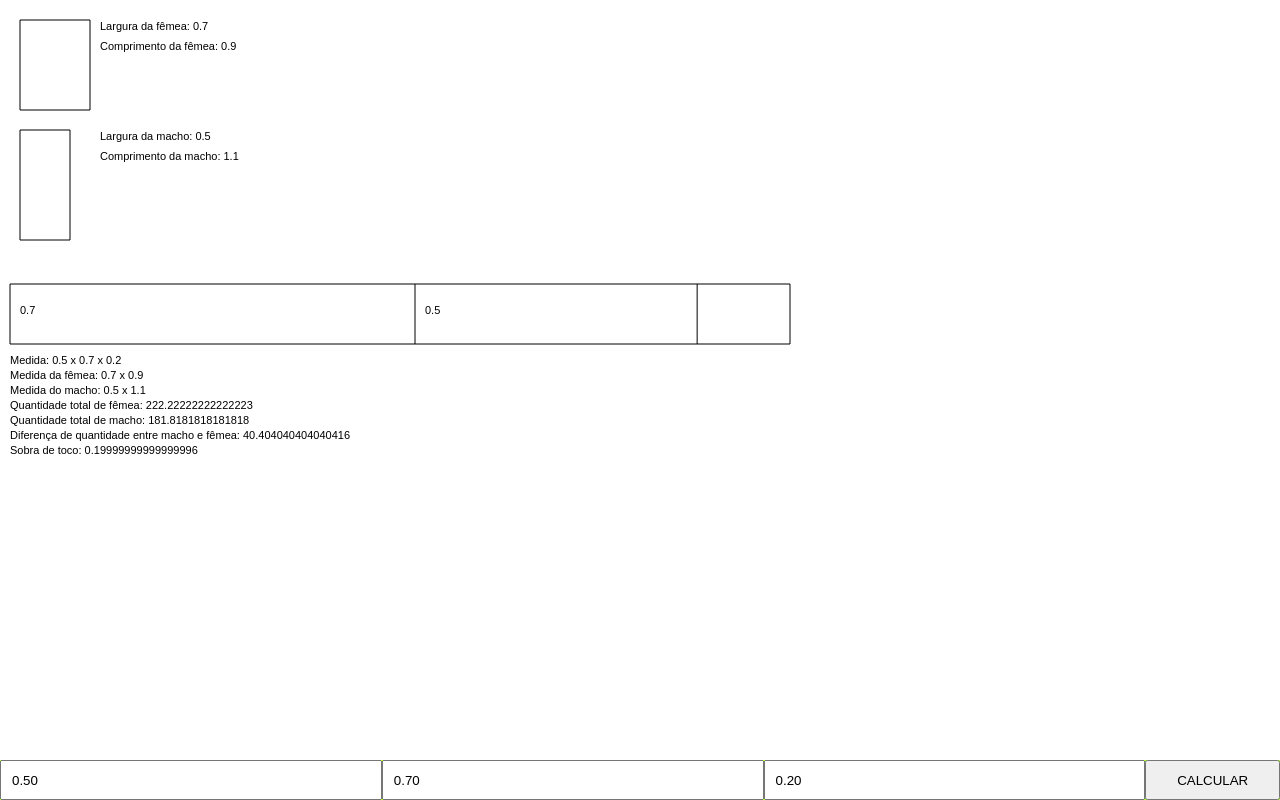
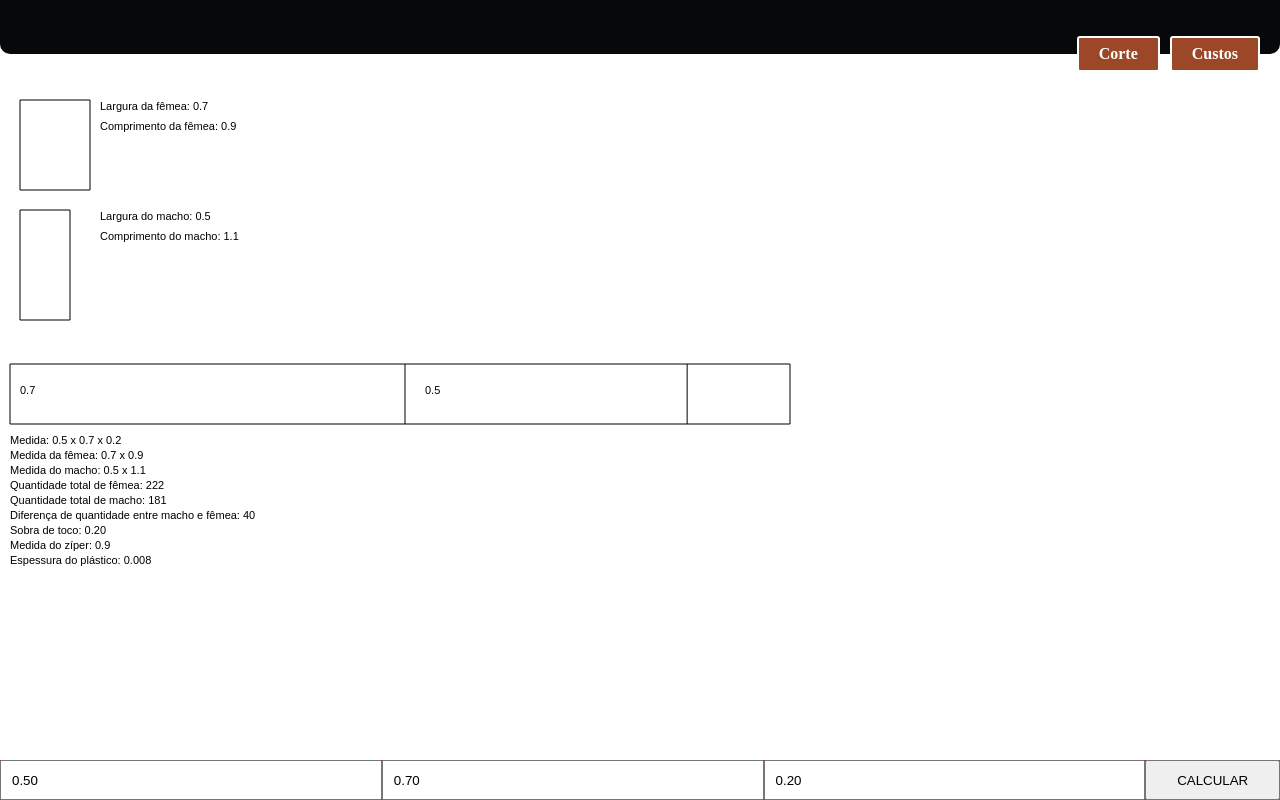
Before and after one commit to evertoncam7/sistema_erp_para_embalagens_2_0, a plain HTML site: page index.html in a window 1280 px wide. Both pictures are taken after a click on the button "CALCULAR". Drawn offline with Linux system fonts and the light colour scheme.

Commit message:
update layout

```diff
--- a/assets/js/script.js
+++ b/assets/js/script.js
@@ -335,8 +335,8 @@ class EmbQuadrada extends Embalagem{
         ctx1.fillText(`Largura da fêmea: ${this._tocos[0]}`, 100, top+10);
         ctx1.fillText(`Comprimento da fêmea: ${this._tocos[2]}`, 100, top+30);
 
-        ctx1.fillText(`Largura da macho: ${this._tocos[1]}`, 100, height+top+30);
-        ctx1.fillText(`Comprimento da macho: ${this._tocos[3]}`, 100, height+top+50);
+        ctx1.fillText(`Largura do macho: ${this._tocos[1]}`, 100, height+top+30);
+        ctx1.fillText(`Comprimento do macho: ${this._tocos[3]}`, 100, height+top+50);
 
         ctx1.stroke();
 
@@ -379,8 +379,9 @@ class EmbQuadrada extends Embalagem{
 
                 ctx2.fillText(`${obj.tocos[index]}`, (index == 0 ? 20 : porcent[index - 1]  + 30 ) , 40);
 
-                ctx2.moveTo(left+porcent[index], 10);
-                ctx2.lineTo(left+porcent[index], 70);
+                ctx2.moveTo(10+porcent[index], 10);
+                ctx2.lineTo(10
+                    +porcent[index], 70);
 
             }
 
@@ -389,22 +390,22 @@ class EmbQuadrada extends Embalagem{
 
             ctx2.fillText(`Medida do macho: ${this._tocos[1]} x ${this._tocos[3]}`, 10, 120);
 
-            ctx2.fillText(`Quantidade total de fêmea: ${this._listCombinacoes[0].quantFemea}`, 10, 135);
-            ctx2.fillText(`Quantidade total de macho: ${this._listCombinacoes[0].quantMacho}`, 10, 150);
+            ctx2.fillText(`Quantidade total de fêmea: ${Math.floor(this._listCombinacoes[0].quantFemea)}`, 10, 135);
+            ctx2.fillText(`Quantidade total de macho: ${Math.floor(this._listCombinacoes[0].quantMacho)}`, 10, 150);
 
-            ctx2.fillText(`Diferença de quantidade entre macho e fêmea: ${this._listCombinacoes[0].diff}`, 10, 165);
+            ctx2.fillText(`Diferença de quantidade entre macho e fêmea: ${Math.floor(this._listCombinacoes[0].diff)}`, 10, 165);
 
-            ctx2.fillText(`Sobra de toco: ${this._listCombinacoes[0].sobra}`, 10, 180);
+            ctx2.fillText(`Sobra de toco: ${this._listCombinacoes[0].sobra.toFixed(2)}`, 10, 180);
+
+            ctx2.fillText(`Medida do zíper: ${this._tocos[2]}`, 10, 195);
+
+            ctx2.fillText(`Espessura do plástico: 0.008`, 10, 210);
 
         }
-
-
 
         ctx2.stroke();
 
     }
-
-
 
 }
 
@@ -445,3 +446,6 @@ if (chave) {
     })
 
 }
+
+
+// Este software otimiza o processo do corte da empresa, fazendo com que ela ganhe mais agilidade pois ele faz toda a rotina de contas e também aumenta o aproveitamento da matéria prima resultando em menos perca de material, fazendo este processo de otimização reflete no preço final do produto levando em conta a diminuição de percas e tempo gasto fazendo as contas que o app já faz.
--- a/index.html
+++ b/index.html
@@ -11,6 +11,7 @@
             padding: 0px;
             margin: 0px;
             box-sizing: border-box;
+            list-style: none;
         }
 
         .container{
@@ -19,6 +20,54 @@
             height: 100vh;
             /* background: red; */
 
+        }
+
+        .header-app{
+            width: 100%;
+            height: 70px;
+            display: flex;
+            flex-direction: column;
+            margin-bottom: 10px;
+        }
+
+        .header-app-p1{
+            width: 100%;
+            height: 100%;
+            display: flex;
+            justify-content: flex-end;
+            align-items: center;
+            background: #07080a;
+            border-radius: 0px 0px 10px 10px;
+        }
+
+        .header-app-p1 ul{
+
+            padding: 0px 20px;
+            display: flex;
+
+        }
+
+        .header-app-p1 ul li{
+            position: relative;
+            top: 27px;
+            margin-left: 10px;
+            background: #9d4729;
+            padding: 7px 20px;
+            font-weight: bold;
+            border-radius: 3px;
+            color: #fff;
+            border: 2px solid #fff;
+
+        }
+
+        .header-app-p1 ul li:nth-child(1){
+
+        }
+
+        .header-app-p2{
+            width: 100%;
+            height: 20px;
+            /* background: green */
         }
 
         #canvas1{
@@ -39,8 +88,9 @@
             left: 0px;
             width: 100%;
             height: 40px;
-            background: greenyellow;
+            background: #9d4729;
             display: flex;
+
         }
 
         .controll button{
@@ -68,6 +118,18 @@
 <body>
 
     <div class="container">
+
+        <header class="header-app">
+            <div class="header-app-p1">
+                <nav>
+                    <ul>
+                        <li>Corte</li>
+                        <li>Custos</li>
+                    </ul>
+                </nav>
+            </div>
+            <div class="header-app-p2"></div>
+        </header>
 
         <canvas id="canvas1" height="270">
 
```
